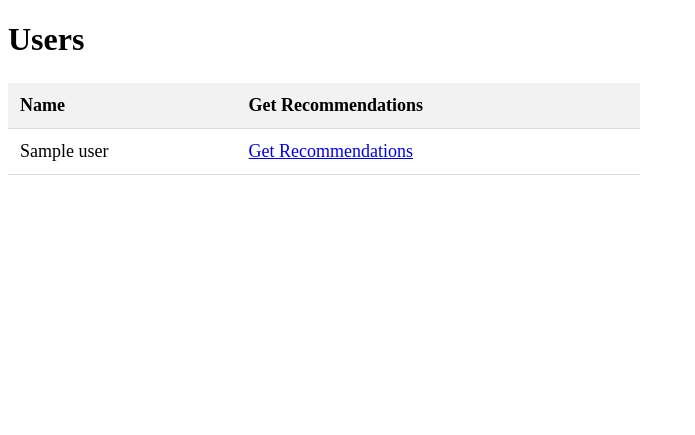
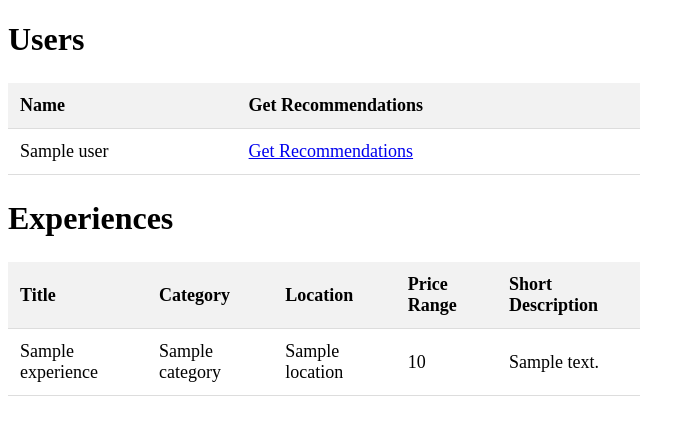
Before and after one commit to Vinays97/take-home-task, a FastAPI app: template yonder-prototype/templates/users.html in a window 1280 px wide. Shown: the top 435 px of the page, without its empty margins (0-695 px from the left). Run offline with FastAPI, Linux system fonts and the light colour scheme; the template is opened without the code that fills it: most values are stand-ins (such as "Sample title", 1, 10 or a date in 2020).

Commit message:
Adding recommendations to homepage

```diff
--- a/yonder-prototype/api/main.py
+++ b/yonder-prototype/api/main.py
@@ -1,5 +1,6 @@
 import json
 import os
+import shutil
 from fastapi import FastAPI, HTTPException
 from fastapi.responses import HTMLResponse
 from fastapi.templating import Jinja2Templates
@@ -18,11 +19,14 @@ templates = Jinja2Templates(directory=os.path.join(os.path.dirname(__file__), '.
 @app.on_event("startup")
 async def startup_event():
     global users, experiences
+    shutil.rmtree(os.path.join(os.path.dirname(__file__), '__pycache__'), ignore_errors=True)
     users, experiences = load_data()
 
 @app.get("/")
 async def root(request: Request):
-    return await list_users_html(request)
+    users_list = await list_users()
+    experiences_list = await list_experiences()
+    return templates.TemplateResponse("users.html", {"request": request, "users": users_list, "experiences": experiences_list})
 
 @app.get("/users")
 async def list_users():
@@ -32,6 +36,16 @@ async def list_users():
 async def list_users_html(request: Request):
     users_list = await list_users()
     return templates.TemplateResponse("users.html", {"request": request, "users": users_list})
+
+@app.get("/experiences")
+async def list_experiences():
+    return [{
+        "title": exp["title"],
+        "category": exp["category"],
+        "location": exp["location"],
+        "price_range": exp["price_range"].replace("Â", ""),
+        "short_description": exp["short_description"]
+    } for exp in experiences]
 
 @app.get("/recommendations/{user_id}")
 async def get_recommendations_endpoint(user_id: str):
--- a/yonder-prototype/templates/users.html
+++ b/yonder-prototype/templates/users.html
@@ -33,5 +33,25 @@
         </tr>
         {% endfor %}
     </table>
+
+    <h1>Experiences</h1>
+    <table>
+        <tr>
+            <th>Title</th>
+            <th>Category</th>
+            <th>Location</th>
+            <th>Price Range</th>
+            <th>Short Description</th>
+        </tr>
+        {% for experience in experiences %}
+        <tr>
+            <td>{{ experience.title }}</td>
+            <td>{{ experience.category }}</td>
+            <td>{{ experience.location }}</td>
+            <td>{{ experience.price_range }}</td>
+            <td>{{ experience.short_description }}</td>
+        </tr>
+        {% endfor %}
+    </table>
 </body>
 </html>
```
Also changed, not shown: yonder-prototype/api/recommender.py (+21 -5 lines).
